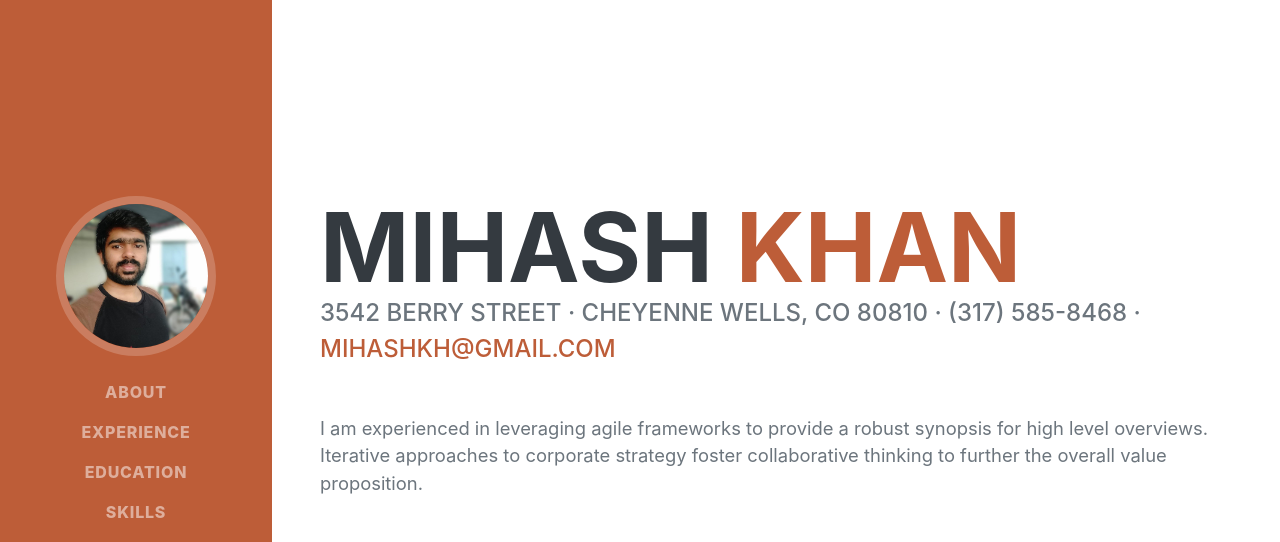
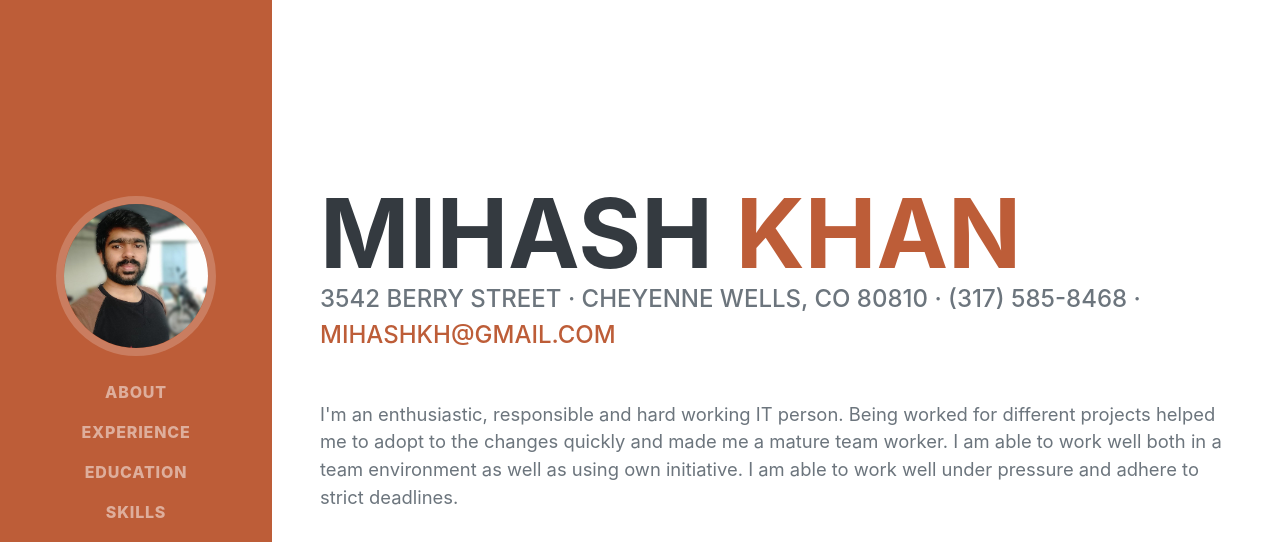
Before and after one commit to MihashKhan/Resume, a website: page src/pug/index.pug in a window 1280 px wide. Shown: the top 542 px of the page. Drawn offline with nearby package versions, Linux system fonts and the light colour scheme; files that its build step writes are made by us from their sources; files whose address does not match are found by name; a web font is replaced by a local one.

Commit message:
dsadadjllldffggflfgbksxzkd

```diff
--- a/src/pug/index.pug
+++ b/src/pug/index.pug
@@ -60,7 +60,8 @@ html(lang='en')
                         | 3542 Berry Street · Cheyenne Wells, CO 80810 · (317) 585-8468 ·
                         a(href='mailto:name@email.com') mihashkh@gmail.com
                     p.lead.mb-5
-                        | I am experienced in leveraging agile frameworks to provide a robust synopsis for high level overviews. Iterative approaches to corporate strategy foster collaborative thinking to further the overall value proposition.
+                        | I'm an enthusiastic, responsible and hard working IT person. Being worked for different projects helped me to adopt to the changes quickly and made me a mature team worker. I am able to work well both in a team environment as well as using own initiative. I am able to work well under pressure and adhere to strict deadlines.
+
                     .social-icons
                         a.social-icon(href='#')
                             i.fab.fa-linkedin-in
```
Also changed, not shown: src/pug/index.html.
